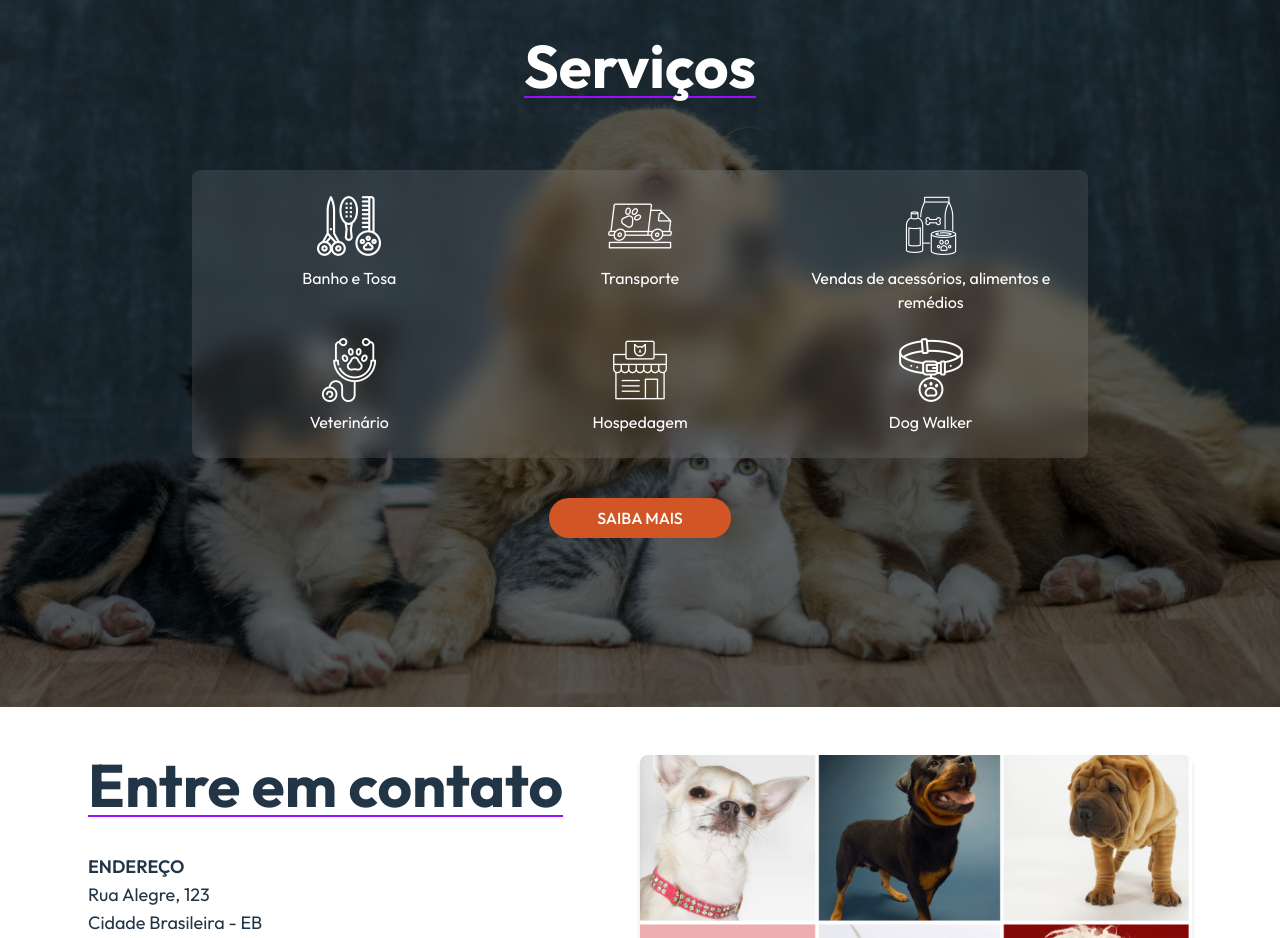
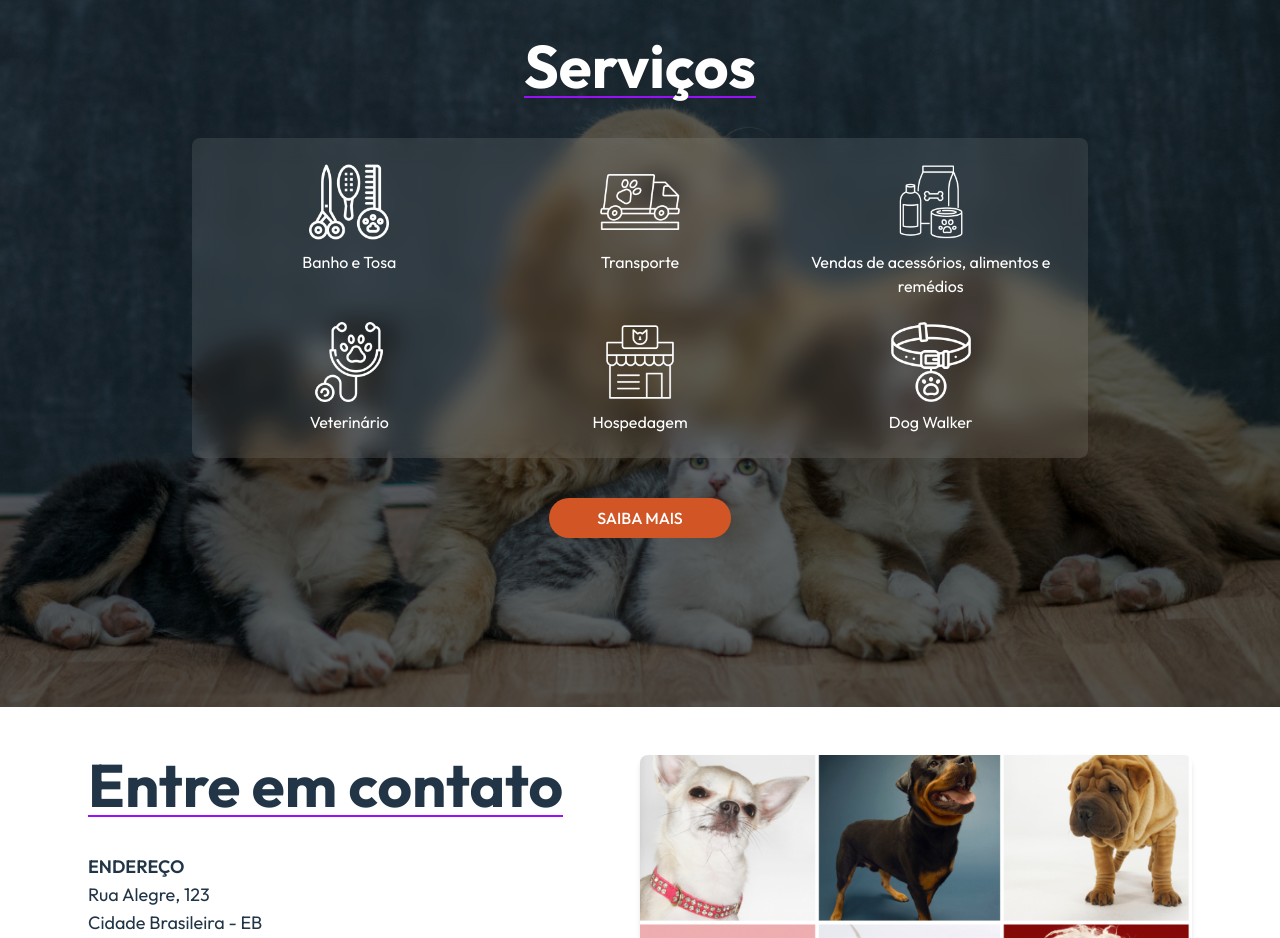
Before and after one commit to acaf02/petshop-institutional-site, a React (Vite) app in the folder petshop/: page / in a window 1280 px wide. Shown: the part 1400-2338 px from the top of the page. Built offline with nearby package versions, Linux system fonts and the light colour scheme.

Commit message:
style: add the cursor pointer to the button

```diff
--- a/petshop/src/components/About.jsx
+++ b/petshop/src/components/About.jsx
@@ -26,7 +26,7 @@ const About = () => {
 
                     <div className="py-6">
                         <Link to="/about">
-                            <button className="bg-black text-white font-medium py-2 px-6 md:px-12 rounded-4xl hover:bg-purple-700 transition">
+                            <button className="bg-black text-white font-medium py-2 px-6 md:px-12 rounded-4xl hover:bg-purple-700 cursor-pointer transition">
                                 SAIBA MAIS
                             </button>
                         </Link>
--- a/petshop/src/components/Service.jsx
+++ b/petshop/src/components/Service.jsx
@@ -19,25 +19,22 @@ export default function HeroSection() {
       style={{ backgroundImage: `url(${assets.service})` }}
     >
       <div className="absolute inset-0 bg-black/60 flex flex-col justify-center items-center text-white text-center p-4">
-
-        {/* Ajuste para garantir que o título apareça em qualquer tela */}
         <div className="w-full flex justify-center items-center mb-6">
           <Title text="Serviços" />
         </div>
 
-        <div className="grid grid-cols-2 sm:grid-cols-2 md:grid-cols-3 gap-6 mt-8 p-6 bg-white/10 backdrop-blur-md rounded-lg w-full max-w-4xl">
+        <div className="grid grid-cols-2 md:grid-cols-3 gap-6 p-6 bg-white/10 backdrop-blur-md rounded-lg w-full max-w-4xl">
           {categories.map((category) => (
             <div key={category.name} className="flex flex-col items-center text-white">
-              <img src={category.image} alt={category.name} className="w-20 h-20 sm:w-16 sm:h-16 object-contain filter invert" />
+              <img src={category.image} alt={category.name} className="md:w-20 md:h-20 w-14 h-14 object-contain filter invert" />
               <p className="mt-2 text-sm sm:text-base">{category.name}</p>
             </div>
           ))}
         </div>
 
-        {/* Ajuste do botão para garantir que fique na tela em dispositivos menores */}
         <div className="py-6 sm:py-10">
           <Link to="/service">
-            <button className="bg-black text-white font-medium py-2 px-6 sm:px-12 rounded-4xl hover:bg-purple-700 transition">
+            <button className="bg-black text-white font-medium py-2 px-6 sm:px-12 rounded-4xl hover:bg-purple-700  cursor-pointer transition">
               SAIBA MAIS
             </button>
           </Link>
```
